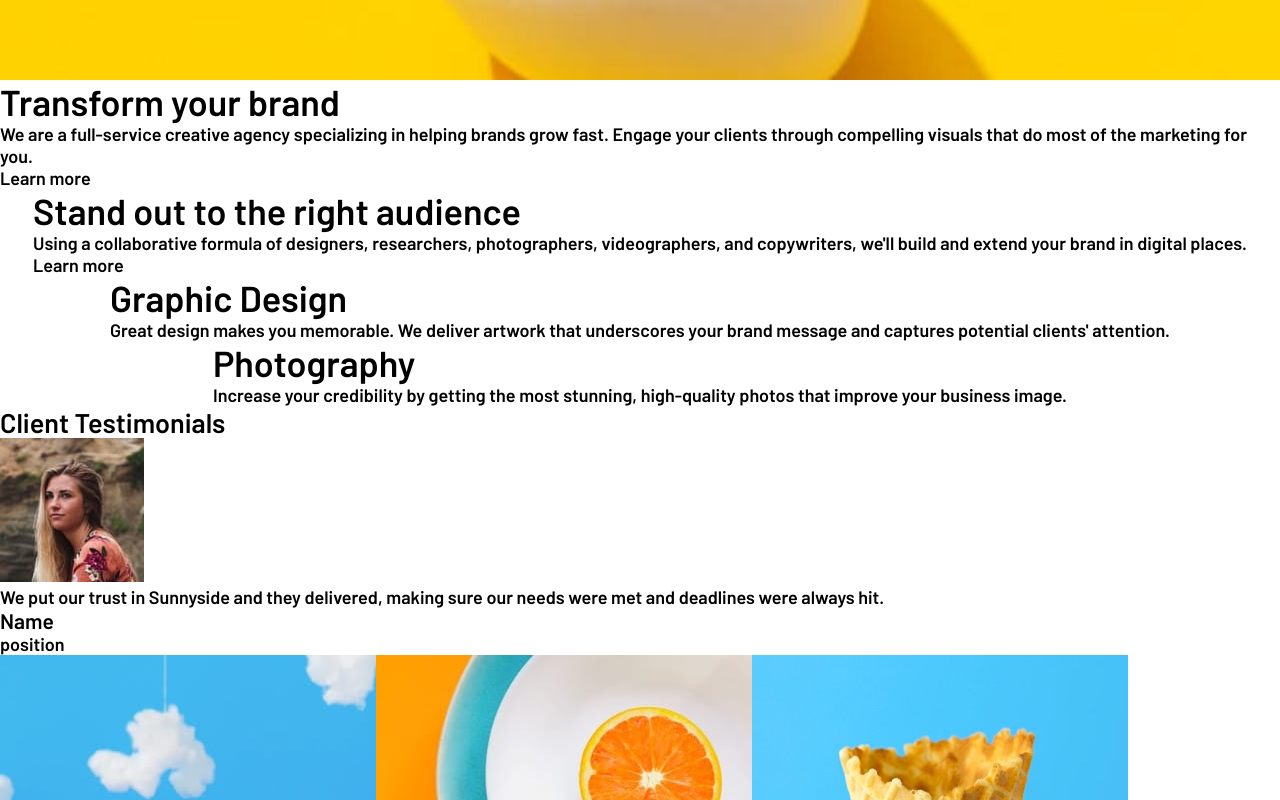
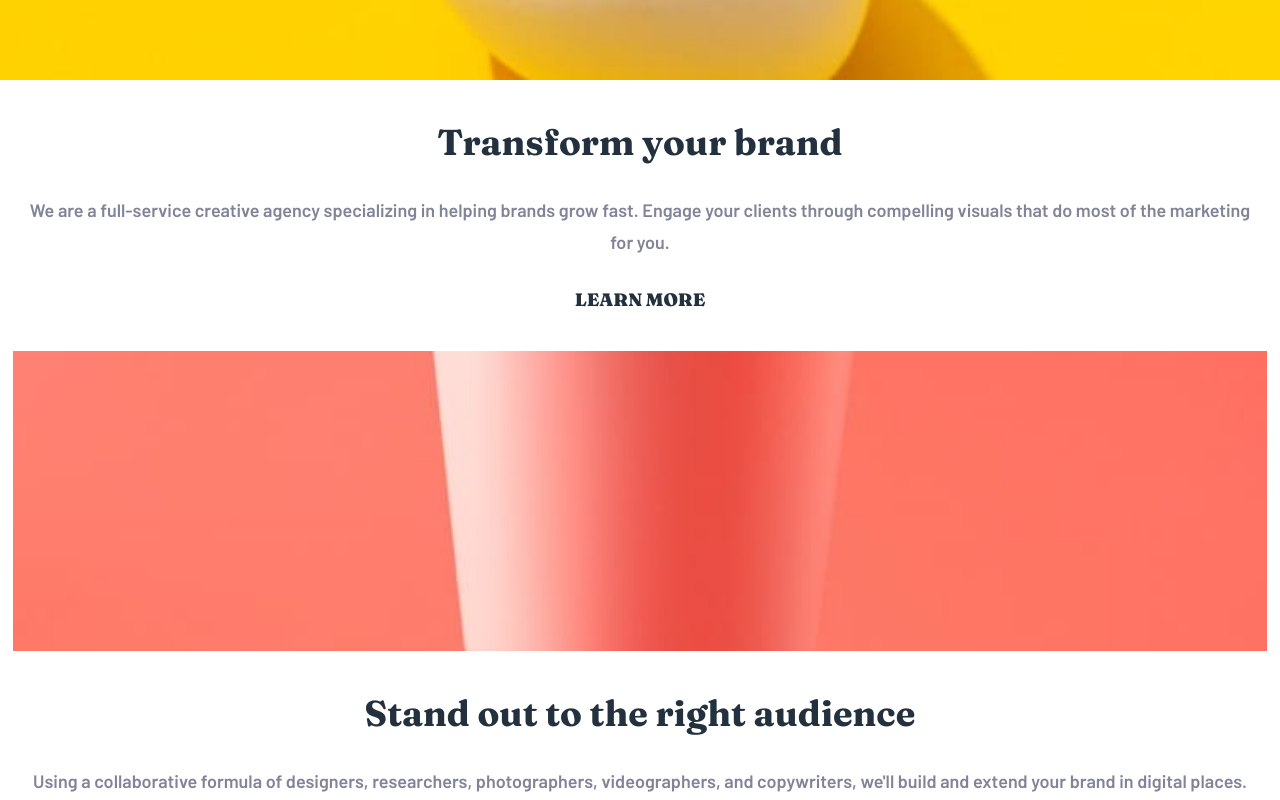
Before and after one commit to kujerocoding/sunnyside-agency-landing-page, a React (Vite) app: page / in a window 1280 px wide. Shown: the part 760-1560 px from the top of the page. Built offline with nearby package versions, Linux system fonts and the light colour scheme.

Commit message:
Add styles to the upper Main component elements

```diff
--- a/src/App.css
+++ b/src/App.css
@@ -148,3 +148,34 @@ header{
     background-repeat: no-repeat;
     background-size: cover;
 }
+
+.img--cup{
+    background-image: url('/src/assets/images/mobile/image-stand-out.jpg');
+    display: block;
+    background-color: red;
+    width: 100%;
+    min-height: 300px;
+    background-position: center;
+    background-repeat: no-repeat;
+    background-size: cover;
+}
+
+.main--text--container{
+    color: var(--VERYDARKBLUE);
+    padding: 40px 20px;
+    text-align: center;
+    font-family: var(--FFSECONDARY);
+}
+
+.main--text--info {
+    padding-block: 30px;
+    color: var(--DARKGRAYISHBLUE);
+    font-family: var(--FFPRIMARY);
+    line-height: 2rem;
+}
+
+.main--text--learnmore{
+    text-transform: uppercase;
+    color: var(--VERYDARKBLUE);
+    font-weight: 800;
+}
--- a/src/components/Main.jsx
+++ b/src/components/Main.jsx
@@ -7,7 +7,6 @@ const Main = () => {
             <div className='img--orange--container'>
                 <span className='header__img--orange' role="img" aria-label='orange' ></span>
             </div>
-
             <div className='header--info--container'>
                 <p>We are creatives</p>
                 <img className="header__img--arrow" src="../src/assets/images/icon-arrow-down.svg" alt="arrow down" />
@@ -15,19 +14,23 @@ const Main = () => {
         </header>
         <div>
             <span className='img--egg' role="img" aria-label='egg'></span>
+            <div className='main--text--container'>
                 <h1>Transform your brand</h1>
-             <p>
+                <p className='main--text--info'>
                     We are a full-service creative agency specializing in helping brands grow fast. Engage your clients through compelling visuals that do most of the marketing for you.
                 </p>
-            <p>Learn more</p>
+                <p className='main--text--learnmore learn--yellow'>Learn more</p>
+            </div>
         </div>
         <div>
-            <span role="img" aria-label='cup'></span>
+            <span className='img--cup' role="img" aria-label='cup'></span>
+            <div className='main--text--container'>
                 <h1>Stand out to the right audience</h1>
-             <p>
+                <p className='main--text--info'>
                 Using a collaborative formula of designers, researchers, photographers, videographers, and copywriters, we'll build and extend your brand in digital places.
                 </p>
-            <p>Learn more</p>
+                <p className='main--text--learnmore learn--softred'>Learn more</p>
+            </div>
         </div>
         <div>
             <span role="img" aria-label='berry'>
```
Lines whose indentation alone changed are shown as unchanged.
